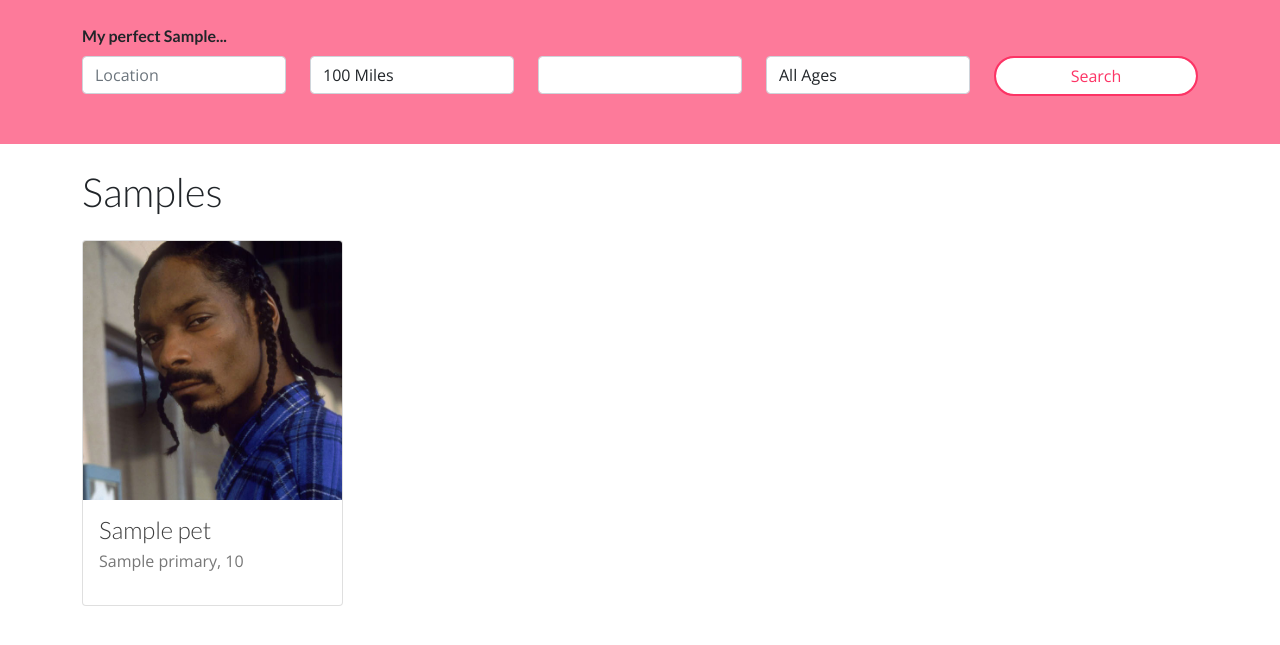
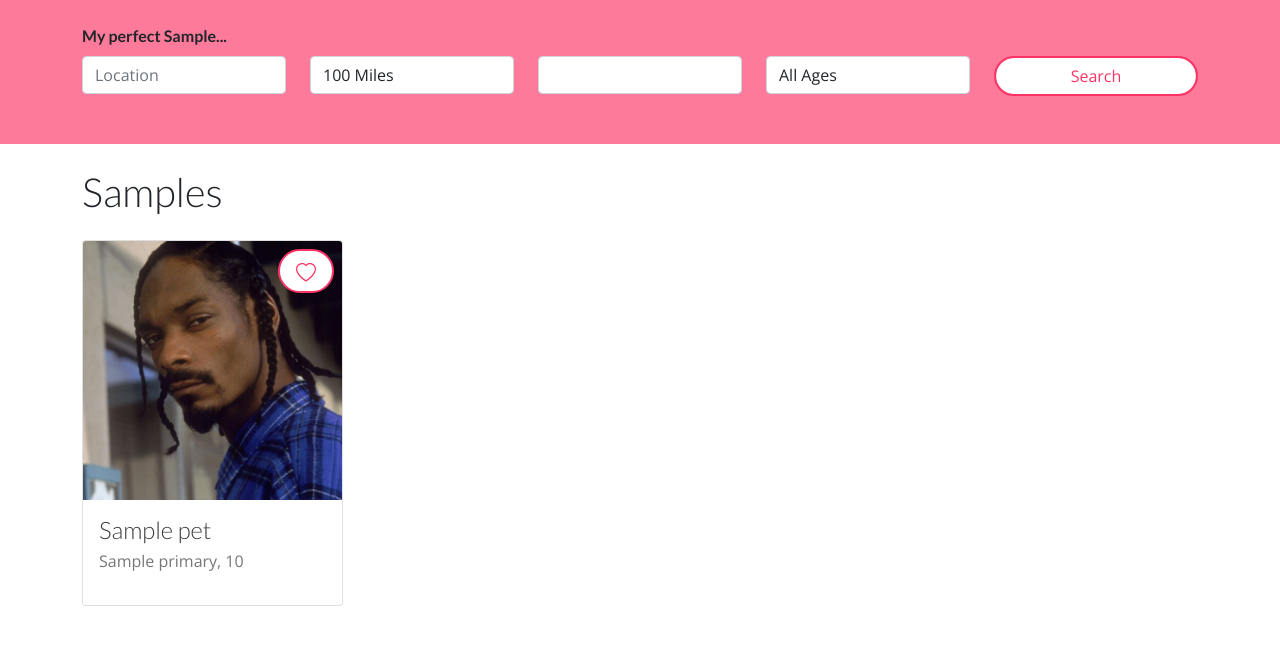
Before and after one commit to melmai/pixapets, a Flask app: template templates/pets.html in a window 1280 px wide. Shown: the part 71-716 px from the top of the page. Run offline with Flask 3, Linux system fonts and the light colour scheme; tables that the repository leaves empty hold one stand-in row (values such as "Sample post"); the template is opened without the code that fills it: values that come from a table or form of the project are taken from there, most other values are stand-ins (such as "Sample title", 1, 10 or a date in 2020); lists and menus that the app fills with data are empty.

Commit message:
added favorite icon button to cards

```diff
--- a/static/css/global.css
+++ b/static/css/global.css
@@ -119,7 +119,7 @@ h1, h2, h3, h4, h5, h6 {
 }
 
 .favorite {
-    background-color: transparent;
+    background-color: white;
     border: 2px solid var(--primary-color);
     color: var(--primary-color);
 }
--- a/templates/pets.html
+++ b/templates/pets.html
@@ -47,7 +47,12 @@
     <div class="col">
         <a href="/pet/{{ pet['id'] }}" class="text-decoration-none">
             <div class="card h-100">
-                <div class="image-container">
+                <div class="image-container position-relative">
+                    <button class="nav-link rounded-pill favorite position-absolute top-0 end-0 my-2 mx-2">
+                        <svg xmlns="http://www.w3.org/2000/svg" width="20" height="20" fill="currentColor" class="bi bi-heart" viewBox="0 0 16 16">
+                        <path d="m8 2.748-.717-.737C5.6.281 2.514.878 1.4 3.053c-.523 1.023-.641 2.5.314 4.385.92 1.815 2.834 3.989 6.286 6.357 3.452-2.368 5.365-4.542 6.286-6.357.955-1.886.838-3.362.314-4.385C13.486.878 10.4.28 8.717 2.01L8 2.748zM8 15C-7.333 4.868 3.279-3.04 7.824 1.143c.06.055.119.112.176.171a3.12 3.12 0 0 1 .176-.17C12.72-3.042 23.333 4.867 8 15z"/>
+                        </svg>
+                    </button>
                     {% if pet.primary_photo_cropped.medium  %}
                         <img src="{{ pet.primary_photo_cropped.large }}" class="card-img-top" alt="...">
                     {% else %}
```
Also changed, not shown: token.json (+1 -1 lines).
